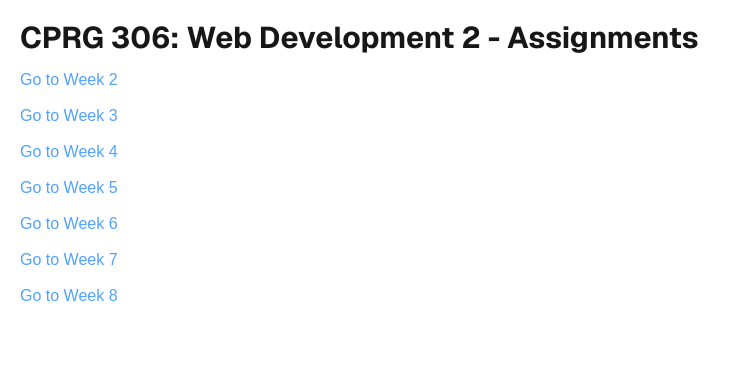
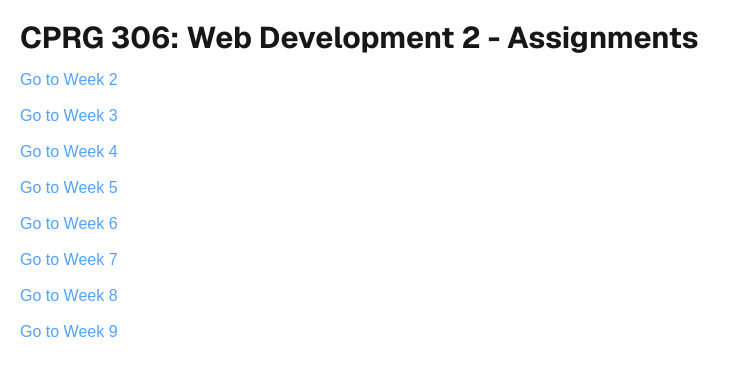
Before and after one commit to SoftDevCLF/cprg306-assignments, a Next.js app: page / in a window 1280 px wide. Shown: the top 376 px of the page, without its empty margins (0-741 px from the left). Built offline with nearby package versions, Linux system fonts and the light colour scheme.

Commit message:
⚙️Update Page to go to week 9

```diff
--- a/app/page.js
+++ b/app/page.js
@@ -31,6 +31,9 @@ export default function Home() {
           <li className="text-blue-400 hover:text-blue-700 mt-3 hover:underline">
             <Link href="/week-8">Go to Week 8</Link>
           </li>
+          <li className="text-blue-400 hover:text-blue-700 mt-3 hover:underline">
+            <Link href="/week-9">Go to Week 9</Link>
+          </li>
         </ul>
       </section>
     </main>
```
